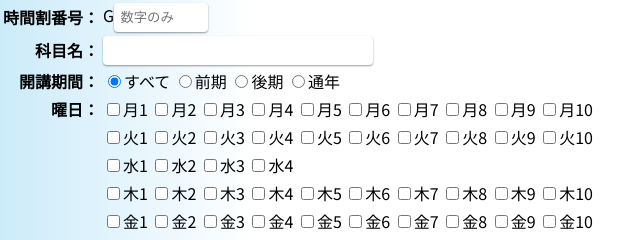
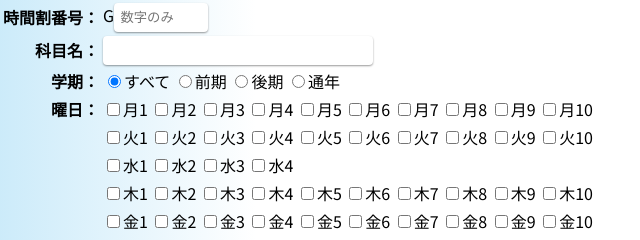
Before and after one commit to kzmw/alternative-nue-syllabus, a plain HTML site: page index.html in a window 1280 px wide. Shown: the top 240 px of the page, 0-640 px from the left. Drawn offline with Linux system fonts and the light colour scheme.

Commit message:
Update index.html

```diff
--- a/index.html
+++ b/index.html
@@ -22,7 +22,7 @@
                         <td><input type="text" id="name" size="30" maxlength="20" oninput="change()"></td>
                     </tr>
                     <tr>
-                        <td align="right"><b>開講期間：</b></td>
+                        <td align="right"><b>学期：</b></td>
                         <td>
                             <input type="radio" name="semester" value="すべて" onchange="change()" checked>すべて
                             <input type="radio" name="semester" value="前期" onchange="change()">前期
```
